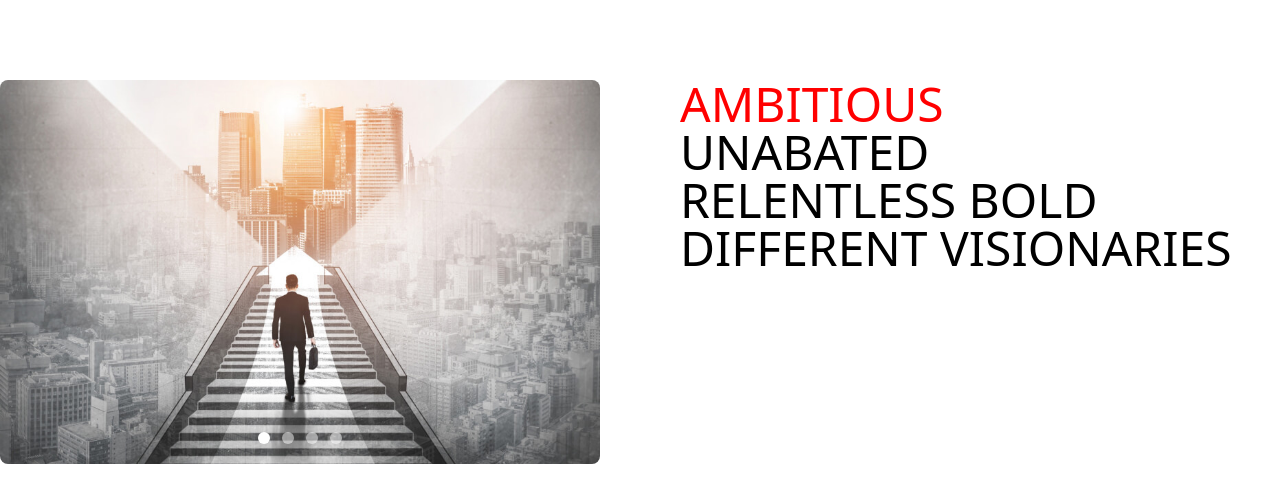
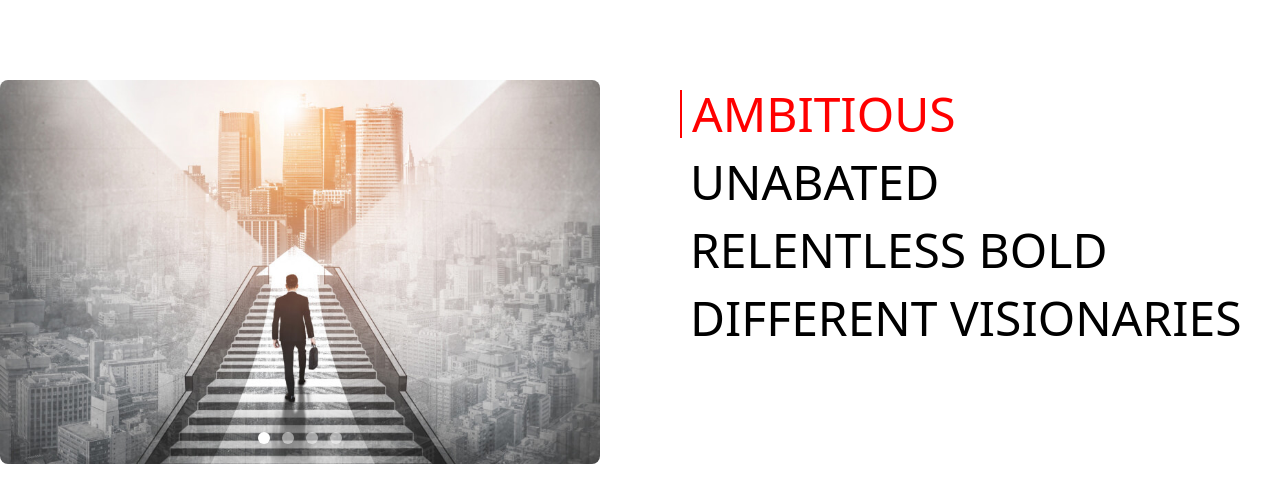
Before and after one commit to hsnabdullah/button-slider, a plain HTML site: page index.html in a window 1280 px wide. Both pictures are taken after a click on the button "AMBITIOUS". Drawn offline with nearby package versions, Linux system fonts and the light colour scheme.

Commit message:
slider update

```diff
--- a/assets/script.js
+++ b/assets/script.js
@@ -17,23 +17,62 @@
 //   buttonElement.click();
 // }
 
+// let activeText = document.getElementById("demo1");
+
+// function moveImage(id) {
+//   let buttonElement = document.getElementById(`btn${id}`);
+//   buttonElement.click();
+
+//   activeText.classList.remove("active-text");
+//   let textElement = document.getElementById(`demo${id}`);
+//   textElement.classList.add("active-text");
+//   activeText = textElement;
+//   if (id === 1) {
+//     activeText.style.color = "red";
+//   } else if (id === 2) {
+//     activeText.style.color = "blue";
+//   } else if (id === 3) {
+//     activeText.style.color = "yellow";
+//   } else {
+//     activeText.style.color = "green";
+//   }
+// }
+
 let activeText = document.getElementById("demo1");
+let activeButtonId = 1; // Initialize the active button ID
 
 function moveImage(id) {
   let buttonElement = document.getElementById(`btn${id}`);
   buttonElement.click();
 
+  // Check if the clicked button is the same as the active one
+  if (id !== activeButtonId) {
+    let textElement = document.getElementById(`demo${activeButtonId}`);
+    textElement.classList.remove("active-text");
+
+    // Reset the color of the previously active text
+    textElement.style.color = "";
+    textElement.style.borderLeft = "";
+
+    activeButtonId = id;
+  }
+
   activeText.classList.remove("active-text");
   let textElement = document.getElementById(`demo${id}`);
   textElement.classList.add("active-text");
   activeText = textElement;
+
   if (id === 1) {
     activeText.style.color = "red";
+    activeText.style.borderLeft = "2px solid red";
   } else if (id === 2) {
     activeText.style.color = "blue";
+    activeText.style.borderLeft = "2px solid blue";
   } else if (id === 3) {
     activeText.style.color = "yellow";
+    activeText.style.borderLeft = "2px solid yellow";
   } else {
     activeText.style.color = "green";
+    activeText.style.borderLeft = "2px solid green";
   }
 }
--- a/index.html
+++ b/index.html
@@ -13,6 +13,10 @@
     <style>
       .active-text {
         color: red;
+      }
+      .hborder {
+        padding: 0px 10px;
+        margin: 10px 0px;
       }
     </style>
   </head>
@@ -84,17 +88,17 @@
           </div>
         </div>
         <div class="text-container">
-
-          <button id="demo1" class="text-5xl" onclick="moveImage(1)">
-            AMBITIOUS</button
-          ><br />
-          <button id="demo2" class="text-5xl" onclick="moveImage(2)">
+          <button id="demo1" class="text-5xl hborder" onclick="moveImage(1)">
+            AMBITIOUS
+          </button>
+          <br />
+          <button id="demo2" class="text-5xl hborder" onclick="moveImage(2)">
             UNABATED
           </button>
-          <button id="demo3" class="text-5xl" onclick="moveImage(3)">
+          <button id="demo3" class="text-5xl hborder" onclick="moveImage(3)">
             RELENTLESS BOLD
           </button>
-          <button id="demo4" class="text-5xl" onclick="moveImage(4)">
+          <button id="demo4" class="text-5xl hborder" onclick="moveImage(4)">
             DIFFERENT VISIONARIES
           </button>
         </div>
```
